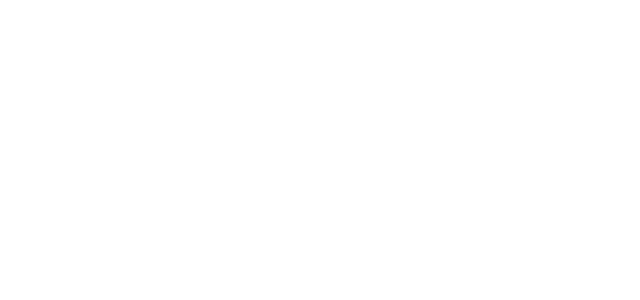
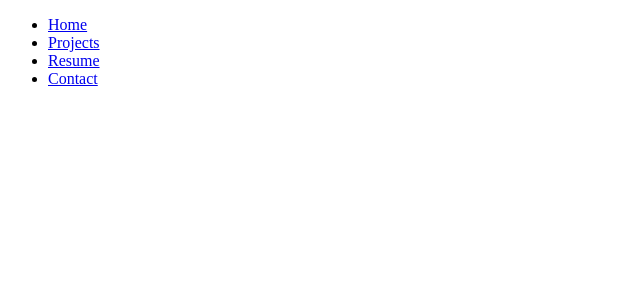
Before and after one commit to AkaraTawng/portfolio-mf-v2, a React (Create React App) app: page / in a window 1280 px wide. Shown: the top 300 px of the page, without its empty margins (0-640 px from the left). Built offline with nearby package versions, Linux system fonts and the light colour scheme.

Commit message:
add route to contact in App

```diff
--- a/src/App.js
+++ b/src/App.js
@@ -1,12 +1,15 @@
-import {BrowserRouter, Switch, Route} from "react-router-dom";
+import {BrowserRouter, Routes, Route} from "react-router-dom";
 import Nav from "./components/Nav.js";
 import Contact from "./components/Contact.js";
 import Home from "./components/Home.js";
 import Projects from "./components/Projects.js";
 export default function App() {
   return<>
-  <BrowserRouter>
+    <Nav/>
+    <Routes>
+      <Route path="/contact" element={<Contact/>}>
 
-  </BrowserRouter>
+      </Route>
+    </Routes>
 </>
 };
```
